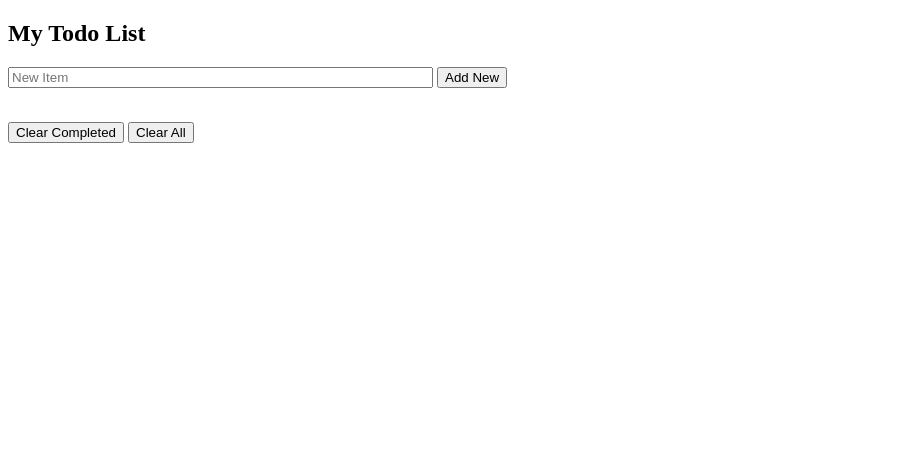
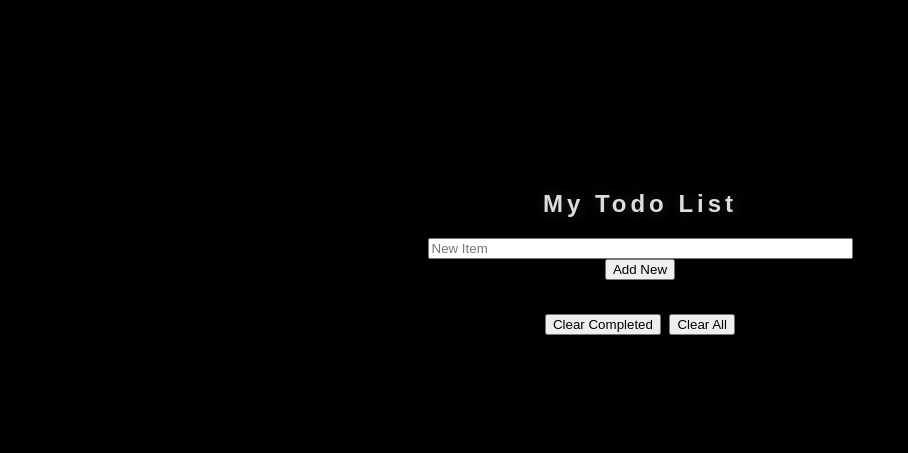
Before and after one commit to KChan440/Angular-To-Do-List, a plain HTML site: page index.html in a window 1280 px wide. Shown: the whole page, without its empty margins (0-908 px from the left). Drawn offline with Linux system fonts and the light colour scheme; no server answers.

Commit message:
Completed To-Do App

```diff
--- a/index.html
+++ b/index.html
@@ -4,20 +4,25 @@
    <script src="angular.min.js"></script>
    <script type="text/javascript" src="todoCtrl.js"></script>
 
+   <head>
+      <link rel="stylesheet" type="text/css" href="style.css">
+   </head>
+
    <body ng-app="ToDoList" ng-controller="todoCtrl">
 
       <h2>My Todo List</h2>
-
       <form ng-submit="todoAdd()">
-    <input type="text" ng-model="todoInput" size="50" placeholder="New Item">
+         <input type="text" ng-model="todoInput" size="50" placeholder="New Item" required>
          <input type="submit" value="Add New">
       </form>
 
+      <br>
 
-<br>
+      <div id = "todoItems">
          <span style="font-style:italic;">{{todoInput}}</span>
          <div ng-repeat="x in todoList | reverse">
             <input type="checkbox" ng-model="x.done" ng-click="completed(x.done, x)"><span ng-bind="x.todoText" ng-dblclick="editTodo(x)"></span>
+         </div>
       </div>
 
       <p>
@@ -25,6 +30,5 @@
          <button ng-click="clearAll()">Clear All</button>
       </p>
 
-
    </body>
 </html>
--- /dev/null
+++ b/style.css
@@ -0,0 +1,20 @@
+  body{
+    background-color: #000;
+    width:500px;
+    height:200px;
+    text-align:center;
+    background-repeat:no-repeat;
+    border-radius:5px;
+    margin:90px auto auto;
+    padding:80px 0;
+    font-family:Arial, sans-serif;
+    text-shadow:2px 0 15px #292929;
+    letter-spacing:4px;
+    text-decoration:none;
+    color:#DDD;
+  }
+
+  #todoItems{
+    background-color: #808090;
+    text-align: left;
+  }
```
Also changed, not shown: db.json (+1 -21 lines), todoCtrl.js (+10 -0 lines). Lines whose indentation alone changed are shown as unchanged.
